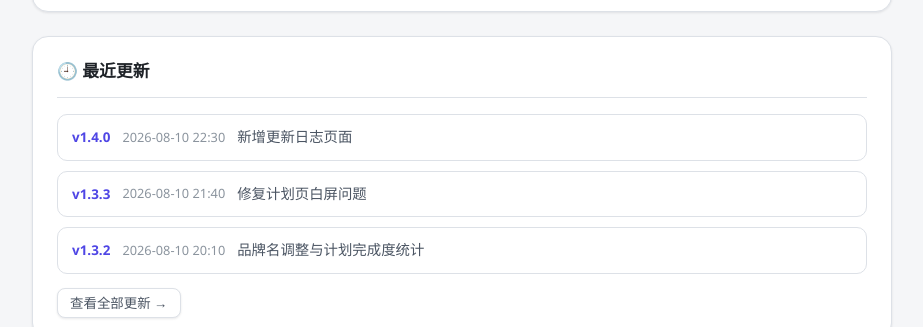
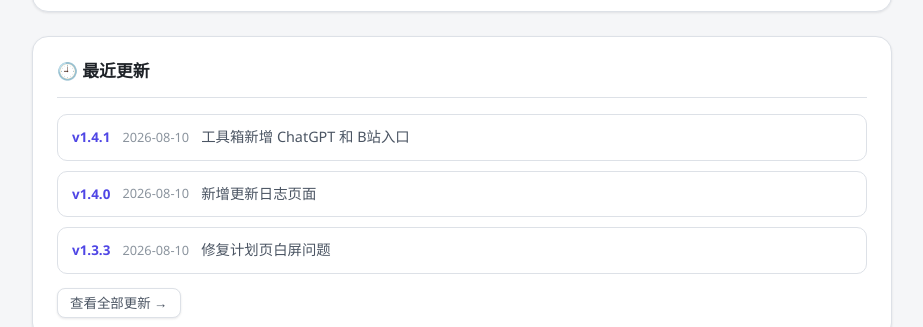
Before and after one commit to chenji0421/chenji-learning-hub-fullstack, a React (Vite) app in the folder frontend/: page / in a window 1280 px wide. Shown: the part 1327-1654 px from the top of the page, without its empty margins (300-1223 px from the left). Built offline with nearby package versions, Linux system fonts and the light colour scheme; no server answers.

Commit message:
docs: add changelog maintenance rules and v1.4.1 record

```diff
--- a/frontend/src/data/changelog.js
+++ b/frontend/src/data/changelog.js
@@ -7,15 +7,29 @@
 //
 // 字段：
 // - version：版本号，例如 v1.3.2
-// - date：更新时间（北京时间），格式 YYYY-MM-DD HH:mm
+// - date：更新时间（只写日期，不写具体时间），格式 YYYY-MM-DD
+//   维护规则：如果没有明确确认过具体小时分钟，只写日期 YYYY-MM-DD，不允许自行编造时分
 // - type：类型，例如 新增 / 优化 / 修复 / 部署 / 文档
 // - title：本次更新标题
 // - summary：一句话说明
 // - items：具体更新点
 export const changelog = [
   {
+    version: "v1.4.1",
+    date: "2026-08-10",
+    type: "新增",
+    title: "工具箱新增 ChatGPT 和 B站入口",
+    summary: "在工具箱中新增常用网站入口，方便从沉积 Learning Hub 快速打开 AI 工具和学习视频平台。",
+    items: [
+      "新增「AI 与常用网站」工具箱分组",
+      "添加 ChatGPT 入口，用于 AI 对话、查资料、整理思路和辅助学习",
+      "添加哔哩哔哩 / B站入口，用于查找学习视频、公开课和教程",
+      "保持工具箱原有项目入口、内容维护、常用命令、故障排查和学习资料不变"
+    ],
+  },
+  {
     version: "v1.4.0",
-    date: "2026-08-10 22:30",
+    date: "2026-08-10",
     type: "新增",
     title: "新增更新日志页面",
     summary: "网站新增「更新日志」页面，集中展示从上线到现在的每一次版本演进。",
@@ -29,7 +43,7 @@ export const changelog = [
   },
   {
     version: "v1.3.3",
-    date: "2026-08-10 21:40",
+    date: "2026-08-10",
     type: "修复",
     title: "修复计划页白屏问题",
     summary: "修复计划页 React Hooks 调用顺序错误导致的白屏，恢复页面正常访问。",
@@ -40,7 +54,7 @@ export const changelog = [
   },
   {
     version: "v1.3.2",
-    date: "2026-08-10 20:10",
+    date: "2026-08-10",
     type: "新增",
     title: "品牌名调整与计划完成度统计",
     summary: "页面展示品牌从 Chenji 调整为「沉积」，新增基于真实计划状态的完成度统计。",
@@ -53,7 +67,7 @@ export const changelog = [
   },
   {
     version: "v1.3.1",
-    date: "2026-08-10 18:05",
+    date: "2026-08-10",
     type: "修复",
     title: "计划系统细节修复",
     summary: "清理没有真实数据来源的分类筛选，修复计划页的细节问题。",
@@ -66,7 +80,7 @@ export const changelog = [
   },
   {
     version: "v1.3.0",
-    date: "2026-08-10 16:20",
+    date: "2026-08-10",
     type: "优化",
     title: "计划页真实化改造",
     summary: "删除假模块，计划页改为基于真实后端数据的三视图。",
@@ -79,7 +93,7 @@ export const changelog = [
   },
   {
     version: "v1.2.0",
-    date: "2026-08-10 13:40",
+    date: "2026-08-10",
     type: "优化",
     title: "工具箱重构为学习与维护工具箱",
     summary: "工具箱从技术文档堆叠改为分类清晰的中文说明入口。",
@@ -91,7 +105,7 @@ export const changelog = [
   },
   {
     version: "v1.1.0",
-    date: "2026-08-10 09:15",
+    date: "2026-08-10",
     type: "优化",
     title: "工作台 UI 升级",
     summary: "全站升级为深色侧边栏工作台风格，新增多个页面与管理后台面板。",
@@ -104,7 +118,7 @@ export const changelog = [
   },
   {
     version: "v1.0.0",
-    date: "2026-08-09 20:30",
+    date: "2026-08-09",
     type: "部署",
     title: "全栈学习工作台上线",
     summary: "React + FastAPI 全栈学习工作台首次部署上线。",
```
Also changed, not shown: 2 other files (tests, documents, lock files or other folders).
